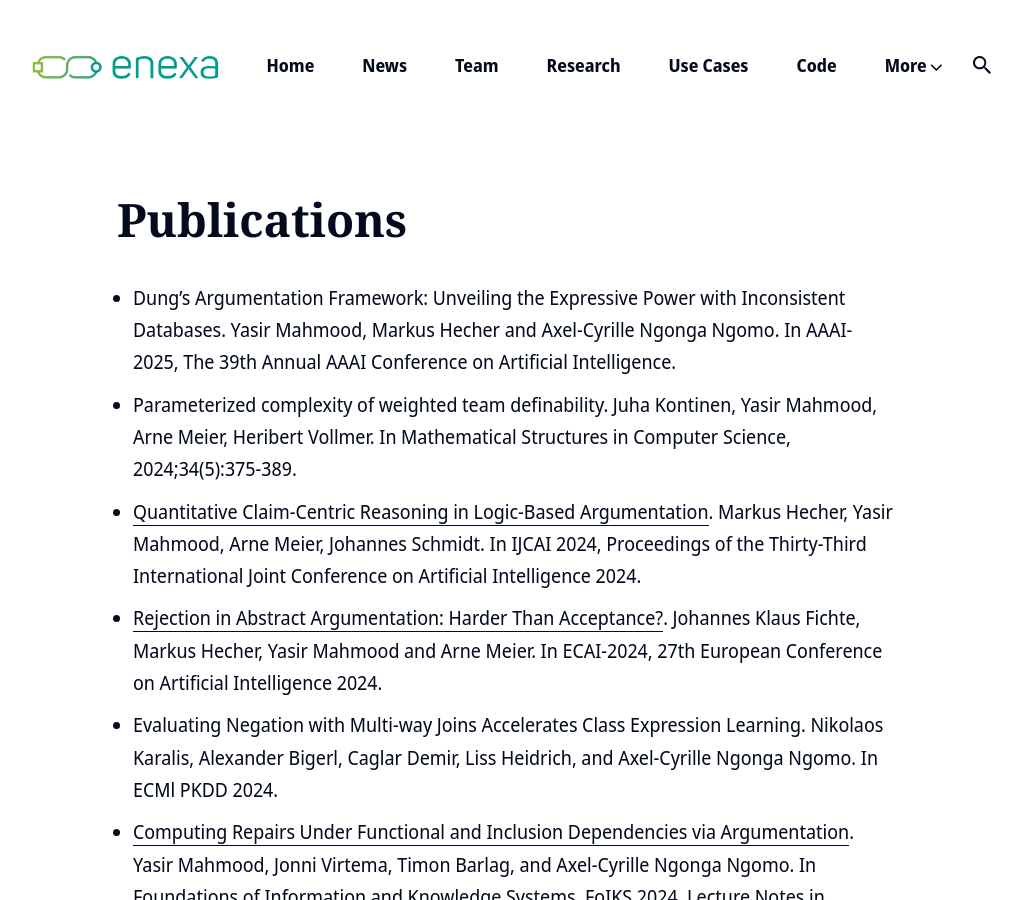
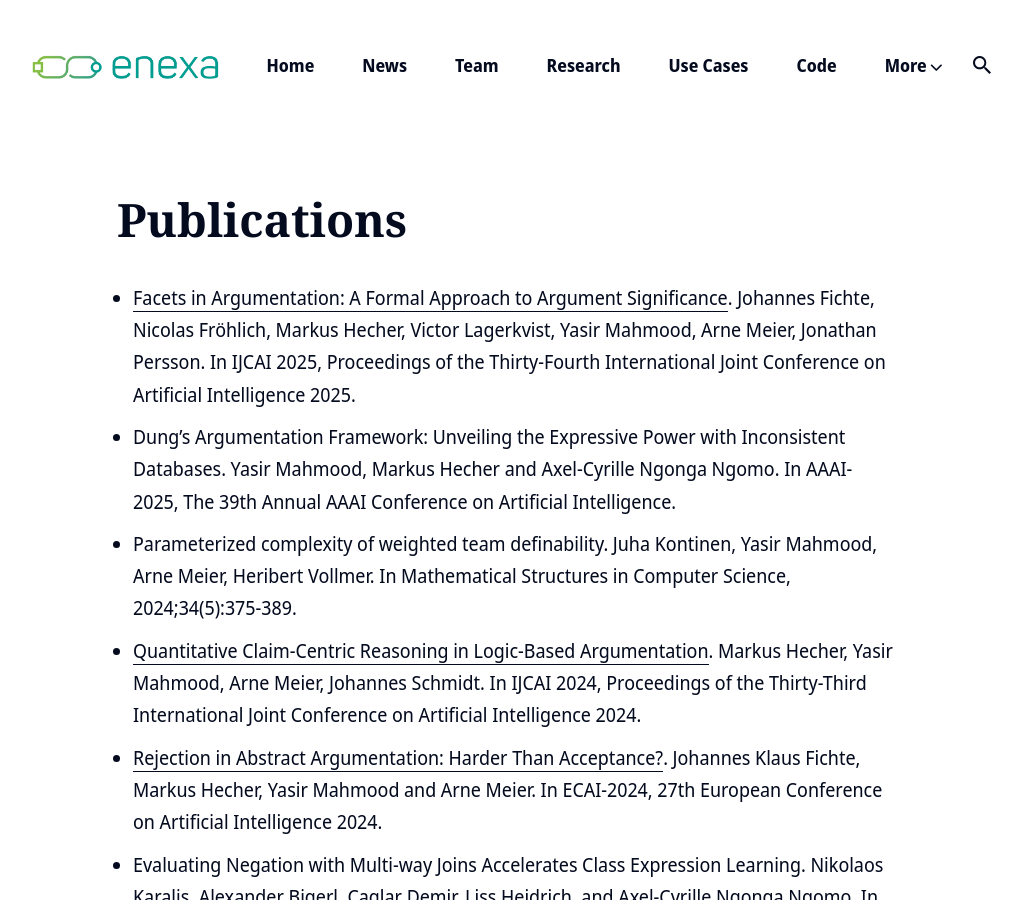
Before and after one commit to EnexaProject/enexaproject.github.io, a Jekyll site: the page built from _pages/publications.md, in a window 1280 px wide and 900 px high. Shown: the whole window, without its empty margins (133-1155 px from the left). Built offline with Jekyll 4.4.1, drawn with Linux system fonts in a browser that asks for light colours; nearby versions of some CDN libraries.

Commit message:
publication update

```diff
--- a/_pages/publications.md
+++ b/_pages/publications.md
@@ -4,8 +4,8 @@ title: Publications
 permalink: /publications/
 ---
 
-* Dung's Argumentation Framework: Unveiling the  Expressive
-Power with Inconsistent Databases. Yasir Mahmood, Markus Hecher and Axel-Cyrille Ngonga Ngomo. In AAAI-2025, The 39th Annual AAAI Conference on Artificial
+* [Facets in Argumentation: A Formal Approach to Argument Significance](https://arxiv.org/pdf/2505.10982?). Johannes Fichte, Nicolas Fröhlich, Markus Hecher, Victor Lagerkvist, Yasir Mahmood, Arne Meier, Jonathan Persson. In IJCAI 2025, Proceedings of the Thirty-Fourth International Joint Conference on Artificial Intelligence 2025.
+* Dung's Argumentation Framework: Unveiling the Expressive Power with Inconsistent Databases. Yasir Mahmood, Markus Hecher and Axel-Cyrille Ngonga Ngomo. In AAAI-2025, The 39th Annual AAAI Conference on Artificial
 Intelligence.
 * Parameterized complexity of weighted team definability. Juha Kontinen, Yasir Mahmood, Arne Meier, Heribert Vollmer. In Mathematical Structures in Computer Science, 2024;34(5):375-389.
 * [Quantitative Claim-Centric Reasoning in Logic-Based Argumentation](https://www.ijcai.org/proceedings/2024/377). Markus Hecher, Yasir Mahmood, Arne Meier, Johannes Schmidt. In IJCAI 2024, Proceedings of the Thirty-Third International
```
